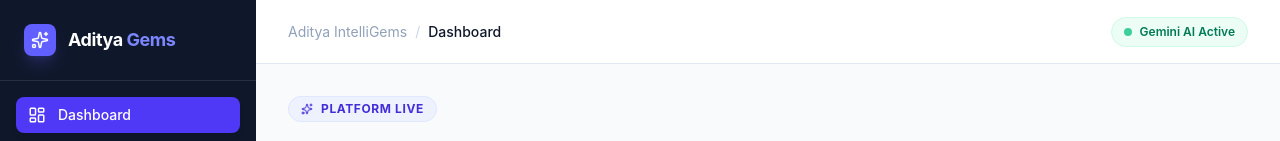
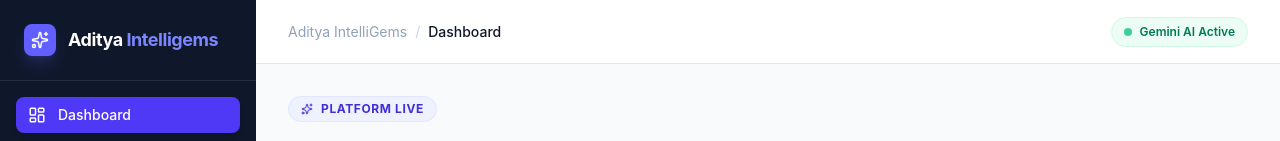
Before and after one commit to provcac-droid/Aditya-Intelligents, a React (Vite) app: page / in a window 1280 px wide. Shown: the top 141 px of the page. Built offline with nearby package versions, Linux system fonts and the light colour scheme; no server answers.

Commit message:
feat: Update app name in Navbar and metadata
Corrects the application name from "Aditya Gems" to "Aditya Intelligems" in both the `metadata.json` file and the `Navbar.tsx` component to accurately reflect the project's branding.

```diff
--- a/src/components/Navbar.tsx
+++ b/src/components/Navbar.tsx
@@ -16,7 +16,7 @@ export const Navbar: React.FC<NavbarProps> = ({ activeGemId, onSelectGem }) => {
           <div className="w-8 h-8 bg-indigo-500 rounded-lg flex items-center justify-center shadow-lg shadow-indigo-500/20">
             <Sparkles size={18} className="text-white" />
           </div>
-          <span className="font-bold text-lg tracking-tight">Aditya <span className="text-indigo-400">Gems</span></span>
+          <span className="font-bold text-lg tracking-tight">Aditya <span className="text-indigo-400">Intelligems</span></span>
         </div>
       </div>
 
```
Also changed, not shown: metadata.json (line endings or trailing spaces).
